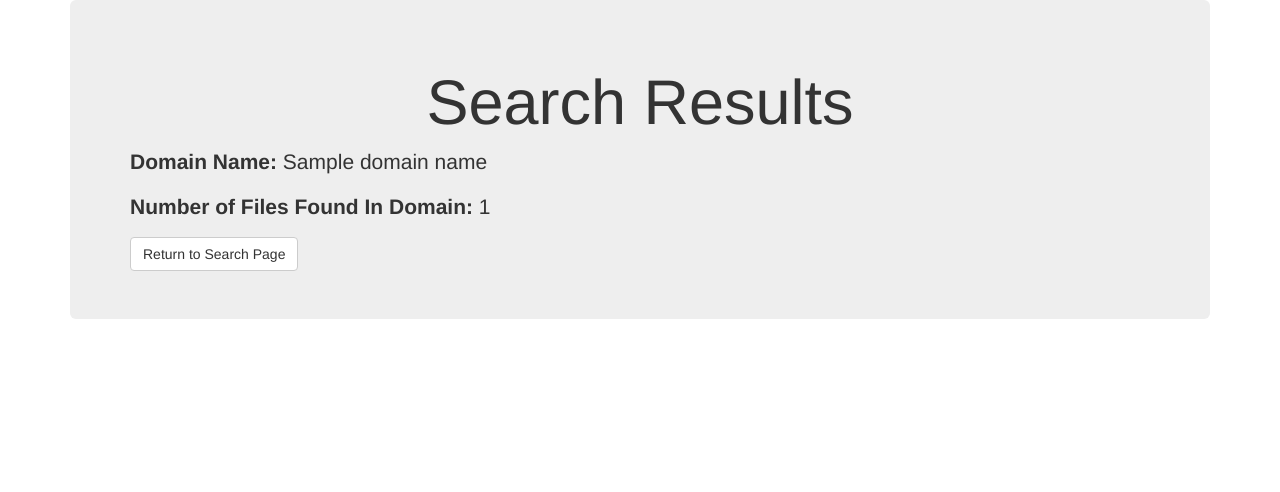
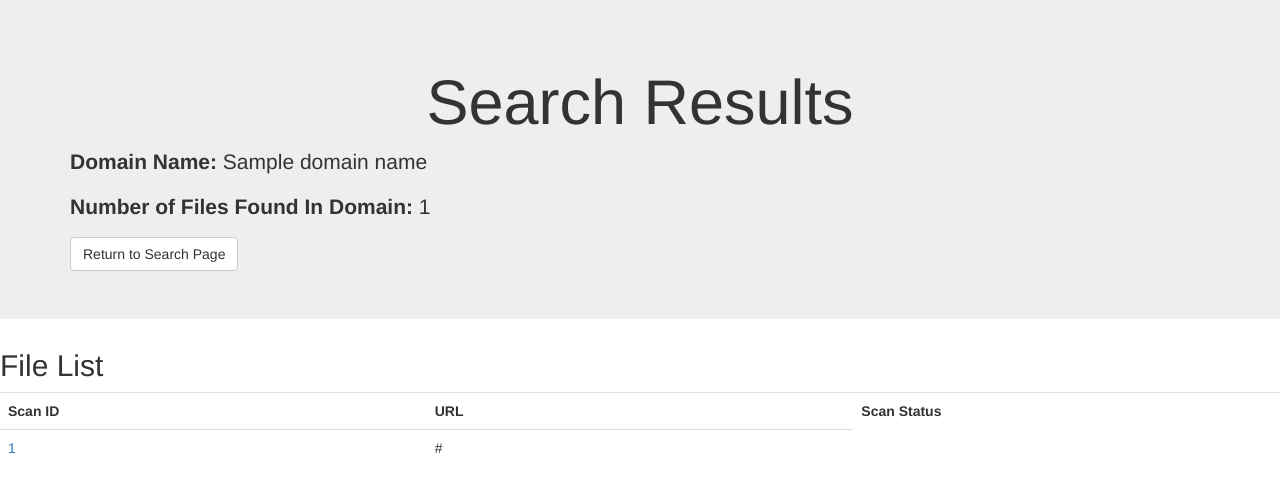
Before and after one commit to ChengKeJing/MACrawler, a Flask app: template templates/searchresults.html in a window 1280 px wide. Shown: the top 492 px of the page. Run offline with Flask 2, Linux system fonts and the light colour scheme; the template is opened without the code that fills it: most values are stand-ins (such as "Sample title", 1, 10 or a date in 2020); some libraries are stand-ins or nearby versions.

Commit message:
fixed bug in JSON parsing; fixed request parameters for detailed results

```diff
--- a/macrawler.py
+++ b/macrawler.py
@@ -1,6 +1,7 @@
 from flask import Flask, render_template, request, url_for
 app = Flask(__name__)
 
+import json
 import utils
 from database import db
 
@@ -27,6 +28,15 @@ def search():
 
 		return render_template('searchresults.html', num_of_files=num_of_files, domain_name=domain_name, scan_results=scan_results)
 
-@app.route('/detailed/<string:scan_id>')
-def detailed(scan_id, scans):
-	return render_template('detailedresults.html', scan_id=scan_id, scans=scans)
+@app.route('/detailed')
+def detailed():
+	scans = request.args.get('scans', '')
+	scan_id = request.args.get('scan_id', '')
+	domain_name = request.args.get('domain_name', '')
+
+	if scans == "Safe":
+		scans_dict = None
+	else:
+		scans_dict = json.loads(scans)
+
+	return render_template('detailedresult.html', domain_name=domain_name, scan_id=scan_id, scans=scans_dict)
--- a/templates/detailedresult.html
+++ b/templates/detailedresult.html
@@ -7,7 +7,6 @@
 	<script src="https://maxcdn.bootstrapcdn.com/bootstrap/3.3.7/js/bootstrap.min.js" integrity="sha384-Tc5IQib027qvyjSMfHjOMaLkfuWVxZxUPnCJA7l2mCWNIpG9mGCD8wGNIcPD7Txa" crossorigin="anonymous"></script>
 </head>
 <body>
-	<div class="container">
 	<div class="jumbotron">
 		<h1 align="center">Detailed Results for Scan ID {{ scan_id }}</h1>
 
@@ -39,7 +38,5 @@
 			{% endfor %}
 		</table>
 	</div>
-
-	</div>
 </body>
 </html>
--- a/templates/searchresults.html
+++ b/templates/searchresults.html
@@ -7,47 +7,53 @@
 	<script src="https://maxcdn.bootstrapcdn.com/bootstrap/3.3.7/js/bootstrap.min.js" integrity="sha384-Tc5IQib027qvyjSMfHjOMaLkfuWVxZxUPnCJA7l2mCWNIpG9mGCD8wGNIcPD7Txa" crossorigin="anonymous"></script>
 </head>
 <body>
-	<div class="container">
+
 	<div class="jumbotron">
 		<h1 align="center">Search Results</h1>
 
+		<div class="container">
 			<p><strong>Domain Name:</strong> {{ domain_name }}</p>
 			<p><strong>Number of Files Found In Domain:</strong> {{ num_of_files }}</p>
 
 			<form class="form-inline" action="{{ url_for('index') }}" method="GET">
 				<button type="submit" class="btn btn-default">Return to Search Page</button>
 			</form>
+
+		</div>
 	</div>
 
-		<div>
 	{# Only display the file list if there is at least one file found in the domain #}
-			{% if search_results %}
+
 	<h2>File List</h2>
+	<div class="row">
+		<div class="col-md-12">
 			<table class="table">
 			<colgroup span="3"></colgroup>
 
 			<!-- Table Headers -->
 			<tr>
-						<th>Scan ID</th>
-						<th>URL</th>
-						<th>Scan Status</th>
+				<th class="col-md-4">Scan ID</th>
+				<th class="col-md-4">URL</th>
+				<th class="col-md-4">Scan Status</th>
 			</tr>
 
+			{% for scan_result in scan_results %}
 			<tr>
-						{% for scan_result in scan_results %}
-							<td><a href="{{ url_for('detailed', scan_id=scan_result.scanID, scans=scan_result.scans) }}">{{ scan_result.scanID }}</a></td>
-							<td>{{ scan_result.url }}</td>
+				<td class="col-md-4"><a href="{{ url_for('detailed', scan_id=scan_result.scanID, scans=scan_result.result, domain_name=domain_name) }}">{{ scan_result.scanID }}</a></td>
+				<td class="col-md-4">{{ scan_result.url }}</td>
 				{% if scan_result.status == 1 %}
-								<td>Complete</td>
+					<td class="col-md-4">Complete</td>
 				{% elif scan_result.status == -2 %}
-								<td>Pending result from VirusTotal</td>
+					<td class="col-md-4">Pending result from VirusTotal</td>
 				{% endif %}
+			</tr>
 			{% endfor %}
-					</tr>
-				</table>
-			{% endif %}
 		</div>
 
+	</table>
 	</div>
+
+
+
 </body>
 </html>
```
Lines whose indentation alone changed are shown as unchanged.
